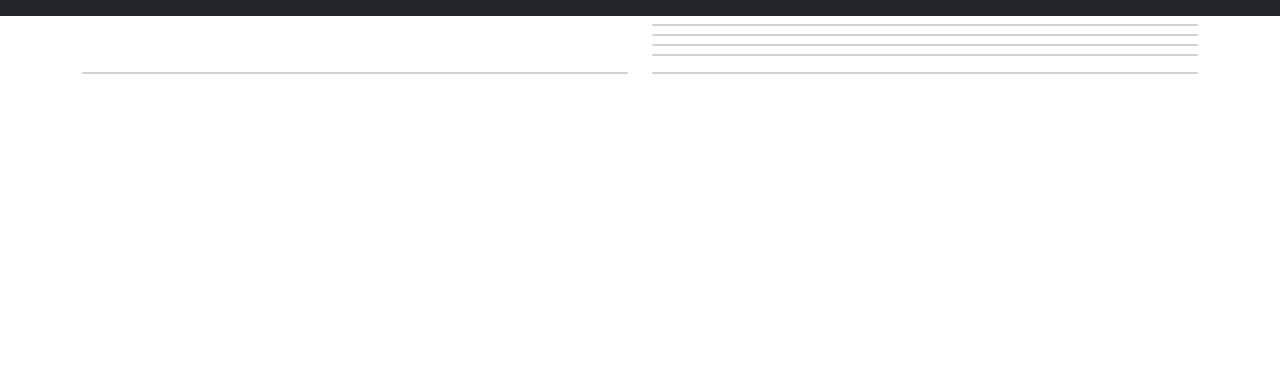
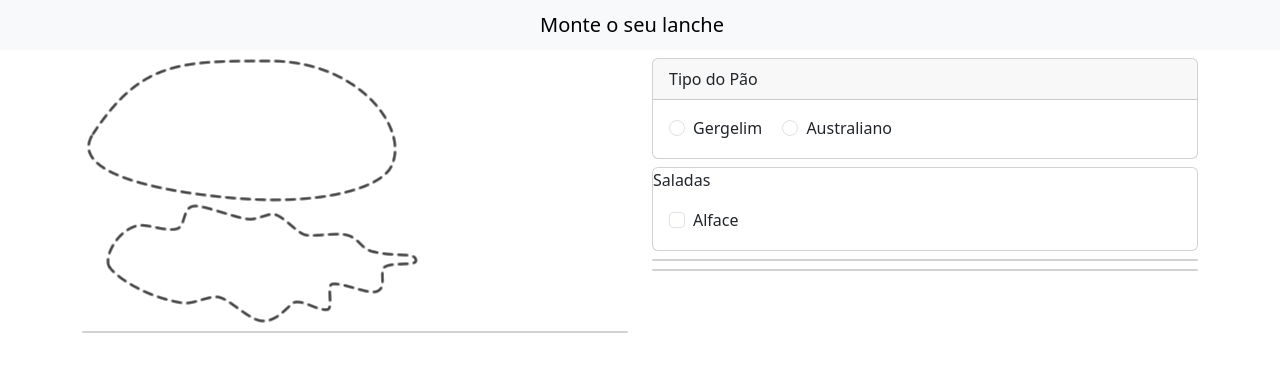
Before and after one commit to gbrljp/burgerscript, a plain HTML site: page index.html in a window 1280 px wide. Drawn offline with nearby package versions, Linux system fonts and the light colour scheme.

Commit message:
Add files via upload

```diff
--- a/index.html
+++ b/index.html
@@ -4,10 +4,11 @@
 <head>
     <meta charset="UTF-8">
     <meta name="viewport" content="width=device-width, initial-scale=1.0">
-    <title> </title>
+    <title> Projeto - Lanche </title>
 
     <!-- VUE -->
-    <script src="./vue.js"> </script>
+    <script src="https://cdn.jsdelivr.net/npm/vue@2.6.14/dist/vue.js"></script>
+    <!-- <script src="./vue.js"> </script> -->
 
     <!-- Boostrap -->
     <link href="https://cdn.jsdelivr.net/npm/bootstrap@5.3.3/dist/css/bootstrap.min.css" rel="stylesheet">
@@ -16,8 +17,13 @@
 
 <body>
 
-    <nav class="navbar navbar-dark bg-dark">
+    <nav class="navbar navbar-light bg-light">
         <!-- BARRA PARA TITULO  -->
+        <div class="container justify-content-center">
+
+            <span class="navbar-brand mb-0 h1"> Monte o seu lanche </span>
+
+        </div>
     </nav>
 
     <div class="container">
@@ -29,12 +35,14 @@
                 <div class="col-md-6"> <!-- seção img -->
                     <div class="row mt-2">
                         <div class="col">
+                            <img :src="pao[0]"> <!-- v-bind -->
+                            <img :src="alface"> <!-- v-bind -->
 
                         </div>
                     </div>
                 </div> <!-- FIM seção img -->
 
-                <div class="col-md-6">
+                <div class="col-md-6" v-if="etapa == 1">
 
                     <!-- TIPO do Pão -->
                     <div class="row mt-2">
@@ -42,6 +50,20 @@
                             <div class="card">
 
                                 <!-- TITULO - Tipo do Pão -->
+                                <div class="card-header">
+                                    Tipo do Pão
+                                </div>
+                                <div class="card-body">
+                                    <div class="form-check form-check-inline">
+                                        <input type="radio" class="form-check-input" value="gergelim" v-model="inputTipoPao">
+                                        <label class="form-check-label">Gergelim</label>
+                                    </div>
+                                    <div class="form-check form-check-inline">
+                                        <input type="radio" class="form-check-input" value="australiano" v-model="inputTipoPao">
+                                        <label class="form-check-label">Australiano</label>
+                                    </div>
+
+                                </div>
 
                                 <!--Card Body Tipos de Pães -->
 
@@ -55,8 +77,14 @@
                         <div class="col">
                             <div class="card">
                                 <!-- TITULO - Salada  -->
-
+                                <div class="card-hearder"> Saladas </div>
                                 <!-- Card Body Alface -->
+                                <div class="card-body">
+                                    <div class="form-check">
+                                        <input type="checkbox" class="form-check-input" value="alface" v-model="inputSaladas">
+                                        <label class="form-check-label">Alface</label>
+                                    </div>
+                                </div>
                             </div>
                         </div>
                     </div> <!-- FIM SALADA -->
@@ -143,7 +171,50 @@
 
 
     <!-- Inicio instancia VUE -->
+    <script>
+        const vm = new Vue({
+            el: '#app',
 
+            data:{
+                inputTipoPao:'',  //
+                inputSaladas:[],
+                inputMolhos:[],
+                inputHamburguer:'',
+                etapa: 1
+            },
+            // propriedades computadas -- reativas
+            computed: {
+                pao() {
+                    //switch
+                    switch(this.inputTipoPao) {
+                        case 'gergelim':
+                            return ['imagens/pao_gergelim_superior.png', 'imagens/pao_gergelim_inferior.png']
+                        case 'australiano':
+                            return ['imagens/pao_australiano_superior.png', 'imagens/pao_australiano_inferior.png']
+                        default:
+                            return ['imagens/padrao/pao_superior.png', 'imagens/padrao/pao_inferior.png']
+                    }
+                },
+                alface() {
+                    if(this.inputSaladas.includes('alface')) {
+                        return 'imagens/alface.png'
+                    }
+
+                    return 'imagens/padrao/alface.png'
+
+                },
+            },
+            methods: {
+                fazerPedido() {
+                    if(this.inputTipoPao && this.inputHamburguer) {
+                        this.etapa = 2
+                    } else {
+                        alert ('Você precisa selecionar o pão e a carne')
+                    }
+                }
+            },
+        })
+    </script>
 
 </body>
 
```
